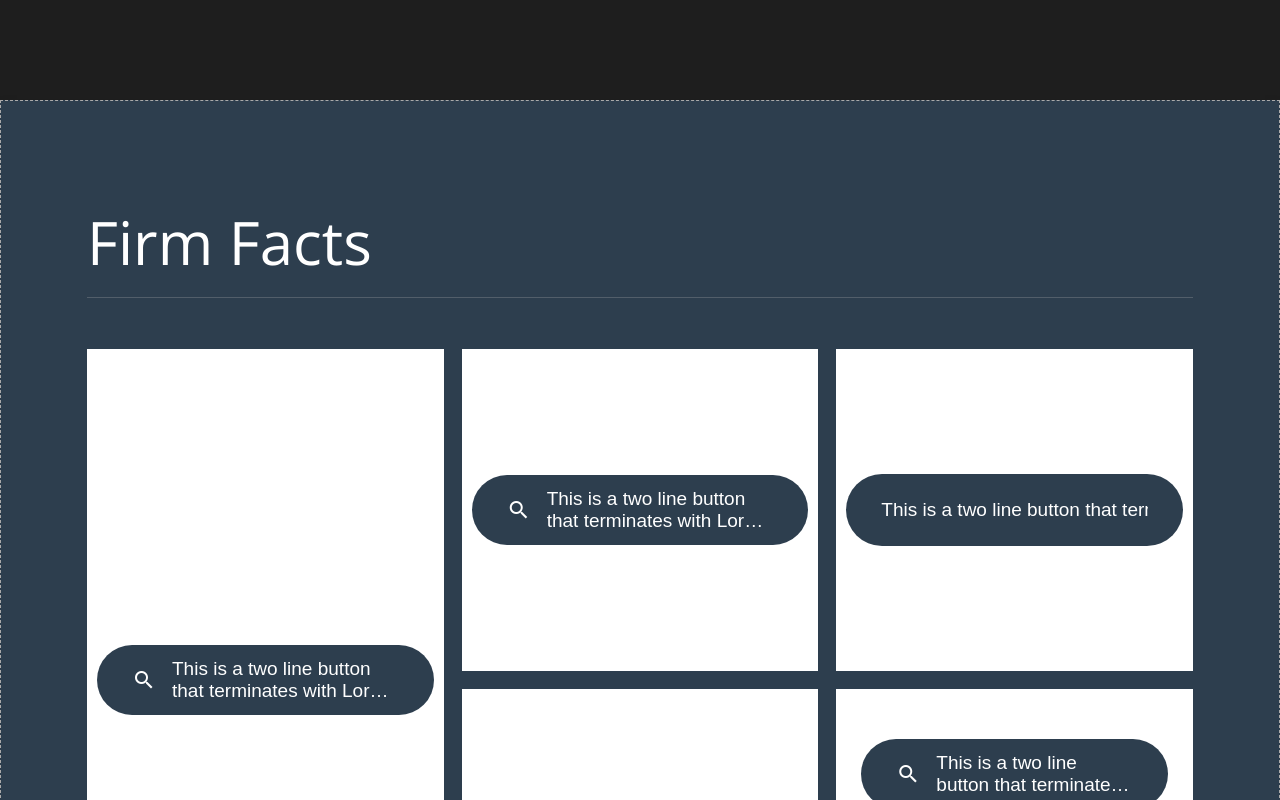
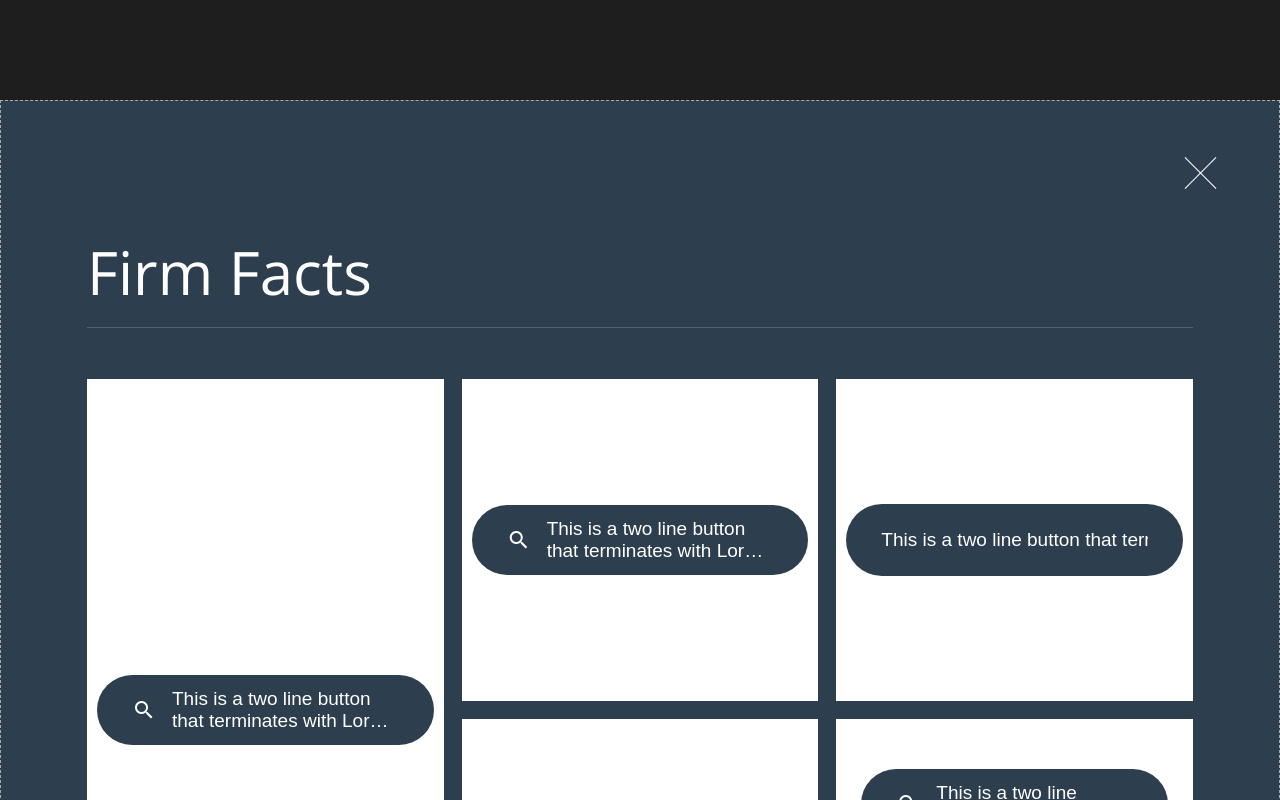
Before and after one commit to tquijano/StylingChallenge, a React (Vite) app: page / in a window 1280 px wide. Shown: the top 800 px of the page. Built offline with nearby package versions, Linux system fonts and the light colour scheme.

Commit message:
Fix close button

```diff
--- a/src/components/facts/Facts.module.scss
+++ b/src/components/facts/Facts.module.scss
@@ -4,7 +4,8 @@
 .facts {
   width: 100%;
   box-shadow: 0 4px 10px rgba(0, 0, 0, 0.1);
-  padding: 8.6rem;
+  padding: 11.6rem 8.6rem 8.6rem;
+  position: relative;
 
   &.variant-primary {
     background-color: $primary;
@@ -38,3 +39,30 @@
     grid-row: 1/3;
   }
 }
+
+.close {
+  width: 4.4rem;
+  height: 4.4rem;
+  position: absolute;
+  top: 5rem;
+  right: 6.3rem;
+  cursor: pointer;
+
+  &:after {
+    content: '';
+    height: 4.4rem;
+    border-left: 0.1rem solid $white;
+    position: absolute;
+    transform: rotate(45deg);
+    left: 28px;
+  }
+
+  &:before {
+    content: '';
+    height: 4.4rem;
+    border-left: 0.1rem solid $white;
+    position: absolute;
+    transform: rotate(-45deg);
+    left: 28px;
+  }
+}
--- a/src/components/facts/Facts.tsx
+++ b/src/components/facts/Facts.tsx
@@ -9,6 +9,7 @@ type FactsProps = {
 export const Facts: FC<FactsProps> = ({ variant = "primary", children }) => {
   return (
     <div className={`${styles.facts} ${styles[`variant-${variant}`]}`}>
+      <div className={styles.close} />
       <h1>Firm Facts</h1>
       <hr />
       <div className={styles.container}>{children}</div>
```
